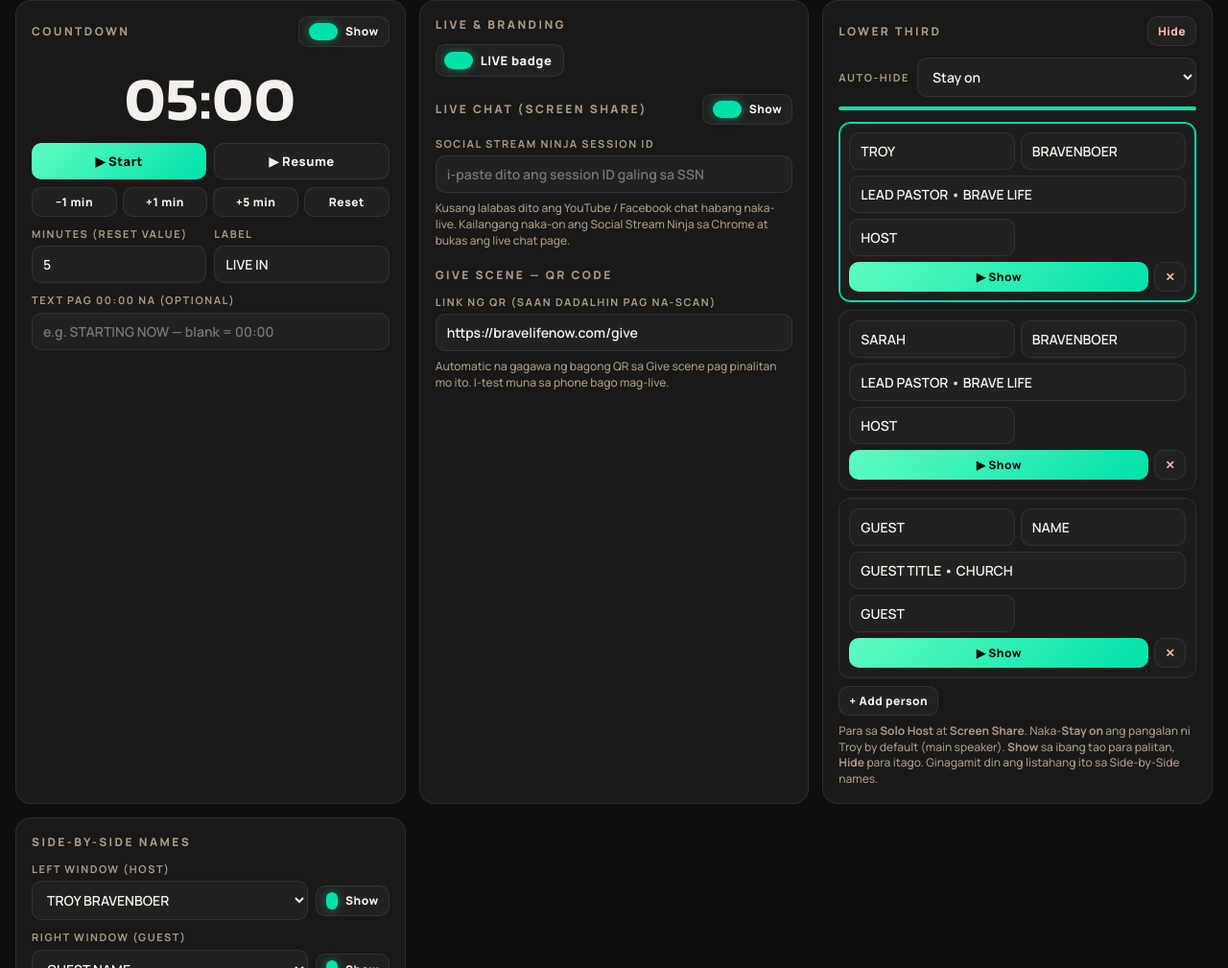
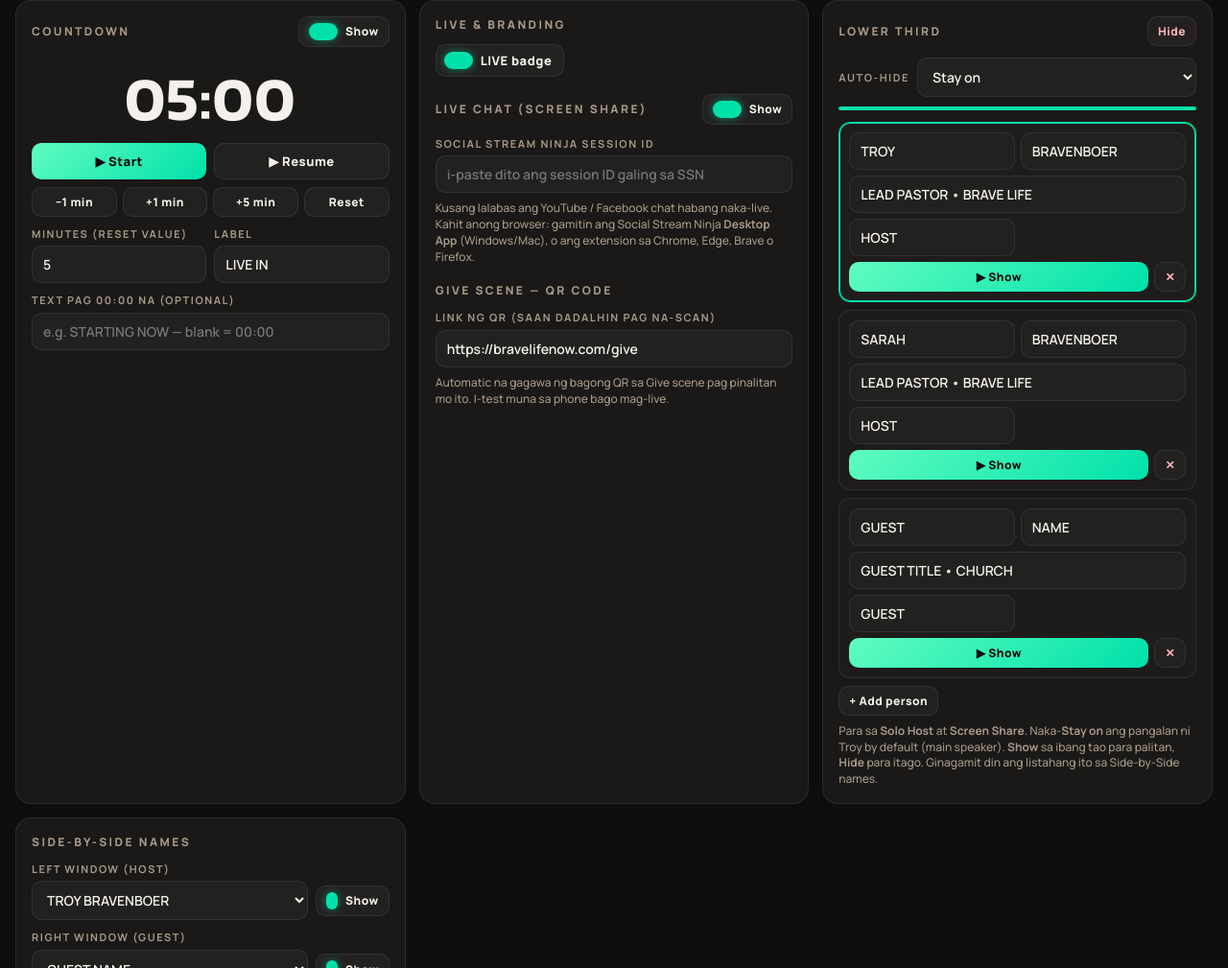
Before and after one commit to jbsierra100/bravelife-obs, a plain HTML site: page control.html in a window 1280 px wide. Shown: the part 936-1945 px from the top of the page at 96% size. Drawn offline with Linux system fonts and the light colour scheme.

Commit message:
Update OBS scenes 2026-11-19 11:24
Co-Authored-By: Claude Opus 5.5 <noreply@anthropic.com>

```diff
--- a/control.html
+++ b/control.html
@@ -124,7 +124,7 @@
     </div>
     <h2 style="margin-top:18px">Live chat (Screen Share) <span class="spacer"></span><button class="toggle sm" data-t="chat.show">Show</button></h2>
     <label class="f">Social Stream Ninja session ID</label><input data-v="chat.session" placeholder="i-paste dito ang session ID galing sa SSN">
-    <p class="hint">Kusang lalabas dito ang YouTube / Facebook chat habang naka-live. Kailangang naka-on ang Social Stream Ninja sa Chrome at bukas ang live chat page.</p>
+    <p class="hint">Kusang lalabas ang YouTube / Facebook chat habang naka-live. Kahit anong browser: gamitin ang Social Stream Ninja <b>Desktop App</b> (Windows/Mac), o ang extension sa Chrome, Edge, Brave o Firefox.</p>
     <h2 style="margin-top:18px">Give scene — QR code</h2>
     <label class="f">Link ng QR (saan dadalhin pag na-scan)</label><input data-v="give.url" placeholder="https://bravelifenow.com/give">
     <p class="hint">Automatic na gagawa ng bagong QR sa Give scene pag pinalitan mo ito. I-test muna sa phone bago mag-live.</p>
```
